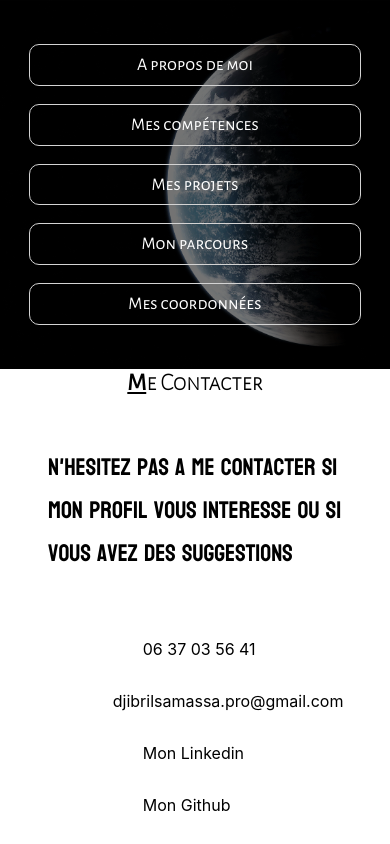
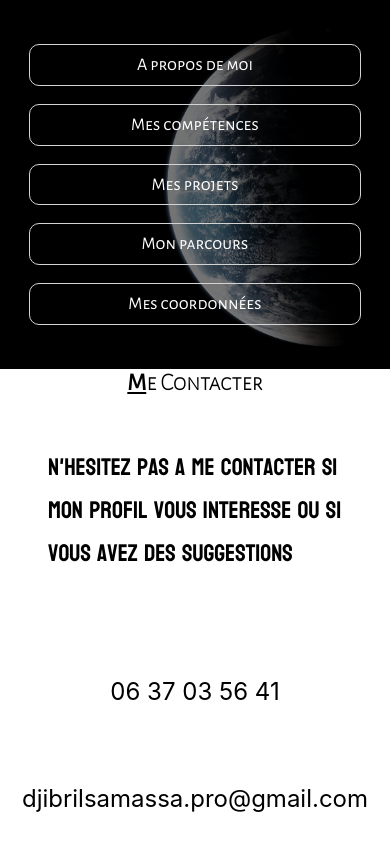
Before and after one commit to Djibril-Samassa/djibril-samassa-portfolio, a React (Create React App) app: page /coordonnees in a window 390 px wide. Shown: the top 844 px of the page. Built offline with nearby package versions, Linux system fonts and the light colour scheme; some icons are missing.

Commit message:
deploy commit

```diff
--- a/src/App.css
+++ b/src/App.css
@@ -391,8 +391,8 @@ p{
     width: 100%;
   }
 
-  .takeContact{
-    font-size: 1em;
+  .contactContainer{
+    flex-direction: column;
   }
 
   .presentation{
```
